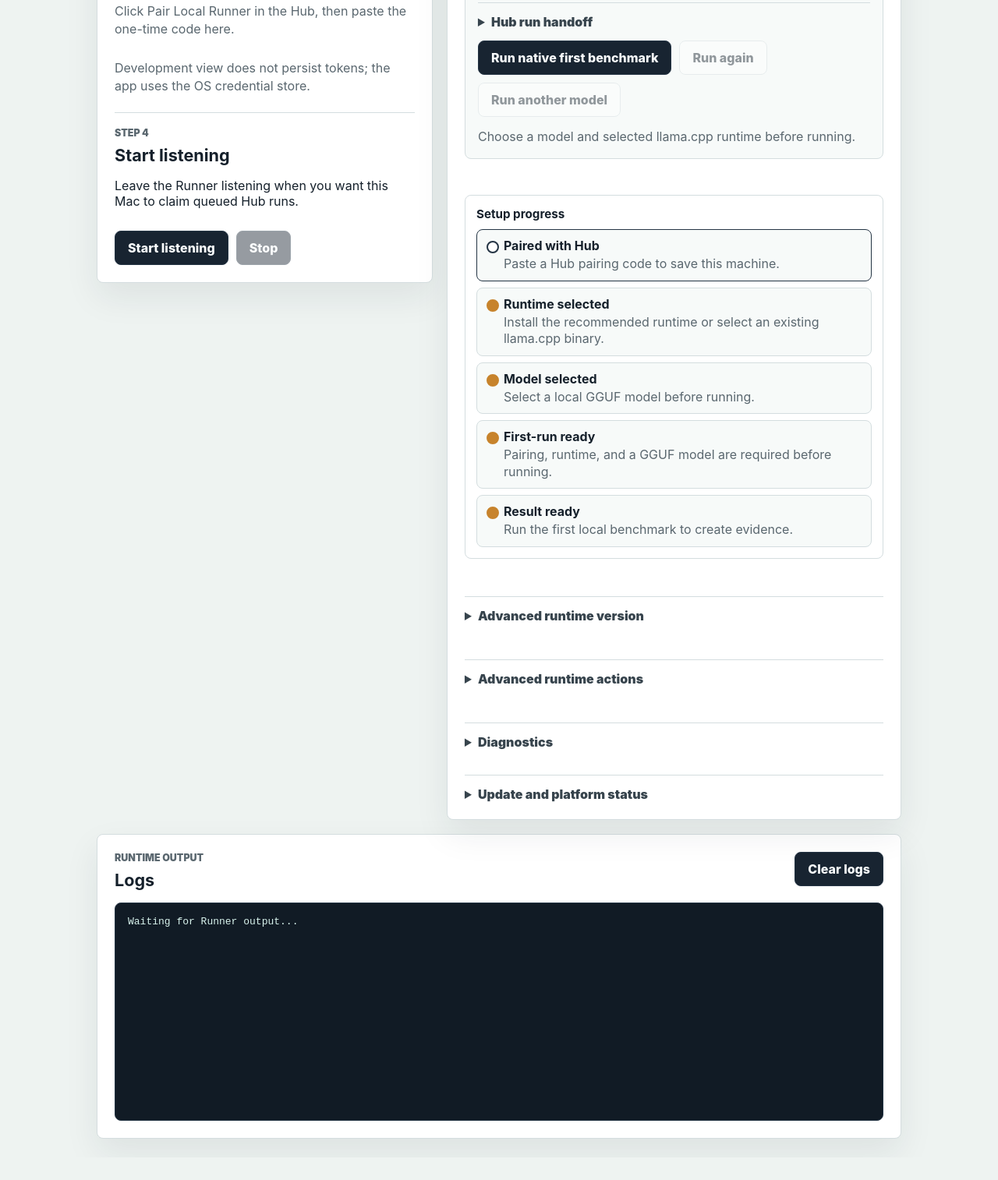
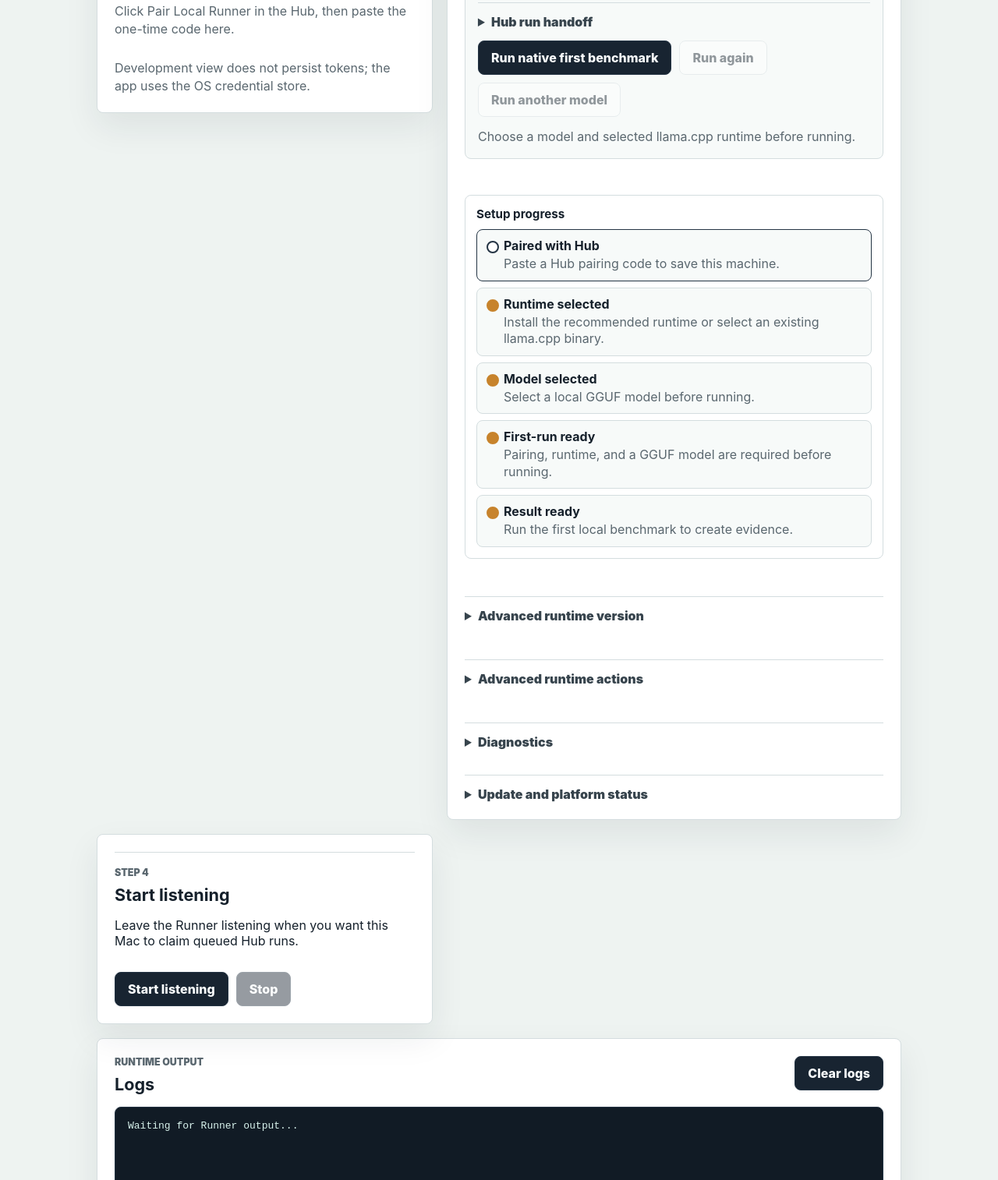
Before and after one commit to bfogels/infergrade-runner, a website built with Vite: page apps/desktop-runner/index.html in a window 1280 px wide. Shown: the part 987-2501 px from the top of the page at 78% size. Before the commit the page ends 2472 px from the top, so only its background shows below. Built offline with nearby package versions, Linux system fonts and the light colour scheme.

Commit message:
Fix desktop runner setup step order
Dogfood fix: keep desktop Runner setup reading Step 1, Steps 2 and 3, then Step 4.

```diff
--- a/apps/desktop-runner/index.html
+++ b/apps/desktop-runner/index.html
@@ -63,15 +63,6 @@
           <p class="hint" data-token-state>
             Pairing stores the runner token in the OS credential store. Tokens are not shown in this browser UI.
           </p>
-          <div class="listener-box">
-            <p class="eyebrow">Step 4</p>
-            <h2>Start listening</h2>
-            <p>Leave the Runner listening when you want this Mac to claim queued Hub runs.</p>
-          </div>
-          <div class="button-row">
-            <button type="button" data-start-runner>Start listening</button>
-            <button type="button" data-stop-runner disabled>Stop</button>
-          </div>
         </form>
 
         <section class="panel primary-workflow">
@@ -264,6 +255,18 @@
             </div>
           </details>
         </section>
+
+        <section class="panel listener-panel">
+          <div class="listener-box">
+            <p class="eyebrow">Step 4</p>
+            <h2>Start listening</h2>
+            <p>Leave the Runner listening when you want this Mac to claim queued Hub runs.</p>
+          </div>
+          <div class="button-row">
+            <button type="button" data-start-runner>Start listening</button>
+            <button type="button" data-stop-runner disabled>Stop</button>
+          </div>
+        </section>
       </section>
 
       <section class="panel log-panel" aria-labelledby="log-title">
--- a/apps/desktop-runner/src/styles.css
+++ b/apps/desktop-runner/src/styles.css
@@ -273,13 +273,17 @@ h2 {
   gap: 14px;
 }
 
+.listener-panel {
+  display: grid;
+  gap: 14px;
+}
+
 .setup-panel {
   display: grid;
   gap: 12px;
 }
 
 .listener-box {
-  margin-top: 10px;
   border-top: 1px solid var(--border);
   padding-top: 18px;
 }
```
Also changed, not shown: apps/desktop-runner/src/static.test.mjs (+2 -0 lines).
